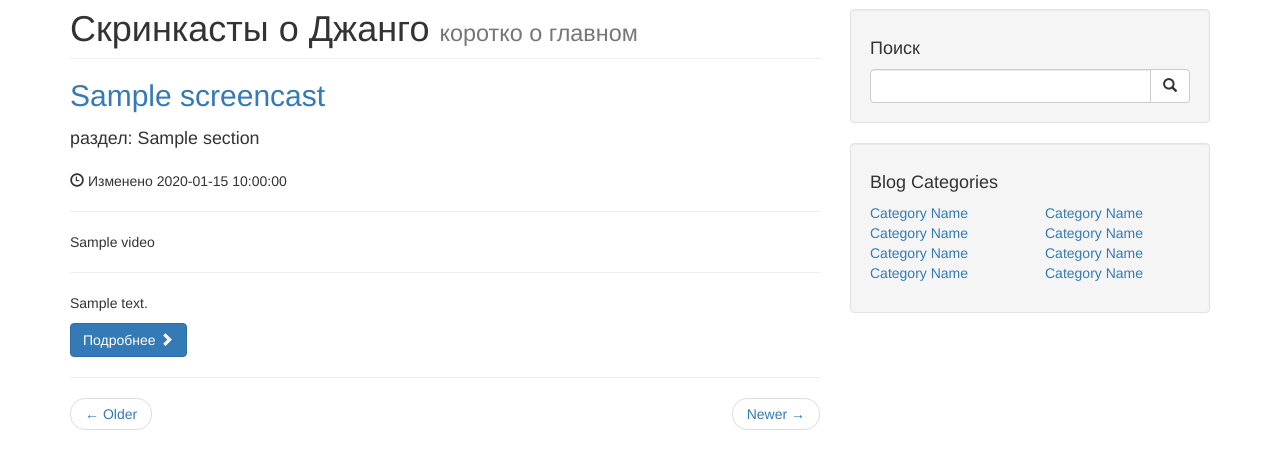
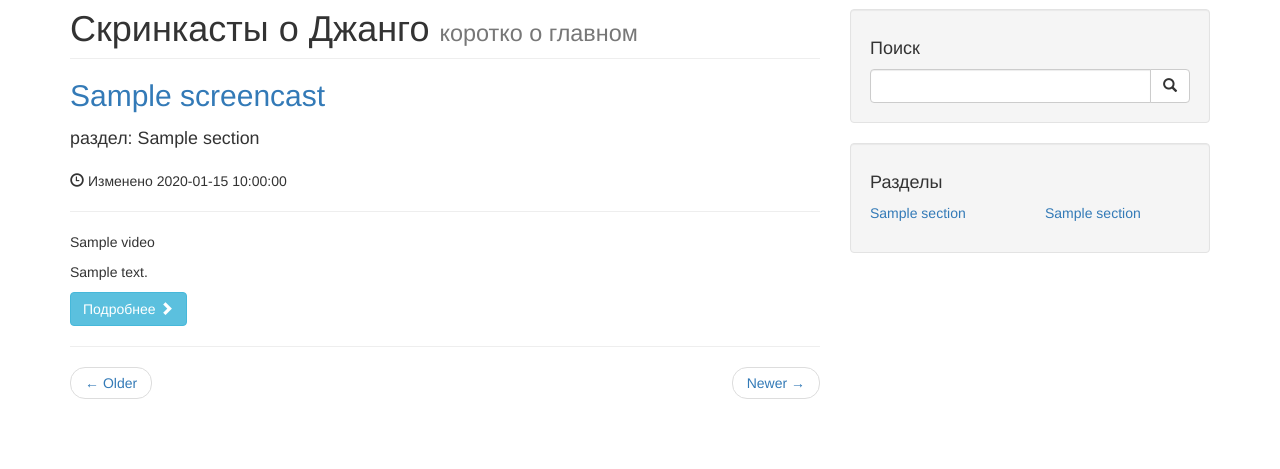
Before and after one commit to suguby/intopython, a Python web app: template templates/screencasts/index.html in a window 1280 px wide. Shown: the part 51-520 px from the top of the page. Run offline with Jinja, Linux system fonts and the light colour scheme; the template is opened without the code that fills it: most values are stand-ins (such as "Sample title", 1, 10 or a date in 2020); some libraries are stand-ins or nearby versions.

Commit message:
вывод разделов с фильтрацией по ним

```diff
--- a/screencasts/models.py
+++ b/screencasts/models.py
@@ -1,5 +1,7 @@
 from django.db import models
 from model_utils import Choices
+
+from common.utils import get_translit
 
 
 class ScreencastSection(models.Model):
@@ -17,7 +19,7 @@ class ScreencastSection(models.Model):
 
     def save(self, force_insert=False, force_update=False, using=None,
              update_fields=None):
-        self.slug = self.title
+        self.slug = get_translit(self.title)
         super(ScreencastSection, self).save(force_insert=force_insert, force_update=force_update,
                                             using=using, update_fields=update_fields)
 
--- a/templates/screencasts/index.html
+++ b/templates/screencasts/index.html
@@ -23,9 +23,8 @@
         <p><span class="glyphicon glyphicon-time"></span> Изменено {{ sc.modified_at }}</p>
         <hr>
         <p>{{ sc.video|safe }}</p>
-        <hr>
         <p>{{ sc.summary }}</p>
-        <a class="btn btn-primary" href="#">Подробнее <span class="glyphicon glyphicon-chevron-right"></span></a>
+        <a class="btn btn-info" href="#">Подробнее <span class="glyphicon glyphicon-chevron-right"></span></a>
         <hr>
             {% endfor %}
 
@@ -65,31 +64,23 @@
         {% block sections %}
         <!-- Blog Categories Well -->
         <div class="well">
-            <h4>Blog Categories</h4>
+            <h4>Разделы</h4>
             <div class="row">
                 <div class="col-lg-6">
                     <ul class="list-unstyled">
-                        <li><a href="#">Category Name</a>
+                        {% for section in sections[:sections_split] %}
+                        <li><a href="?section={{ section.slug }}">{{ section.title }}</a>
                         </li>
-                        <li><a href="#">Category Name</a>
-                        </li>
-                        <li><a href="#">Category Name</a>
-                        </li>
-                        <li><a href="#">Category Name</a>
-                        </li>
+                        {% endfor %}
                     </ul>
                 </div>
                 <!-- /.col-lg-6 -->
                 <div class="col-lg-6">
                     <ul class="list-unstyled">
-                        <li><a href="#">Category Name</a>
+                        {% for section in sections[sections_split:] %}
+                        <li><a href="?section={{ section.slug }}">{{ section.title }}</a>
                         </li>
-                        <li><a href="#">Category Name</a>
-                        </li>
-                        <li><a href="#">Category Name</a>
-                        </li>
-                        <li><a href="#">Category Name</a>
-                        </li>
+                        {% endfor %}
                     </ul>
                 </div>
                 <!-- /.col-lg-6 -->
@@ -98,6 +89,6 @@
         </div>
         {% endblock sections %}
 
-
+    </div>
     </div>
 {% endblock container %}
```
Also changed, not shown: screencasts/views.py (+14 -3 lines).
